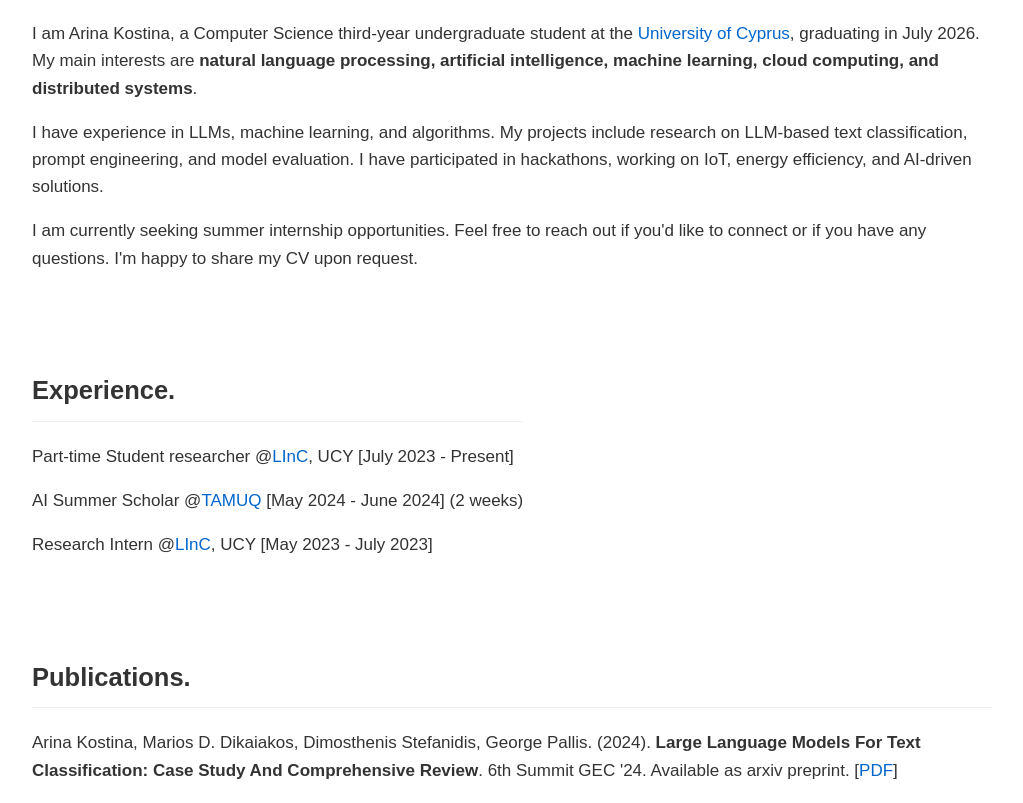
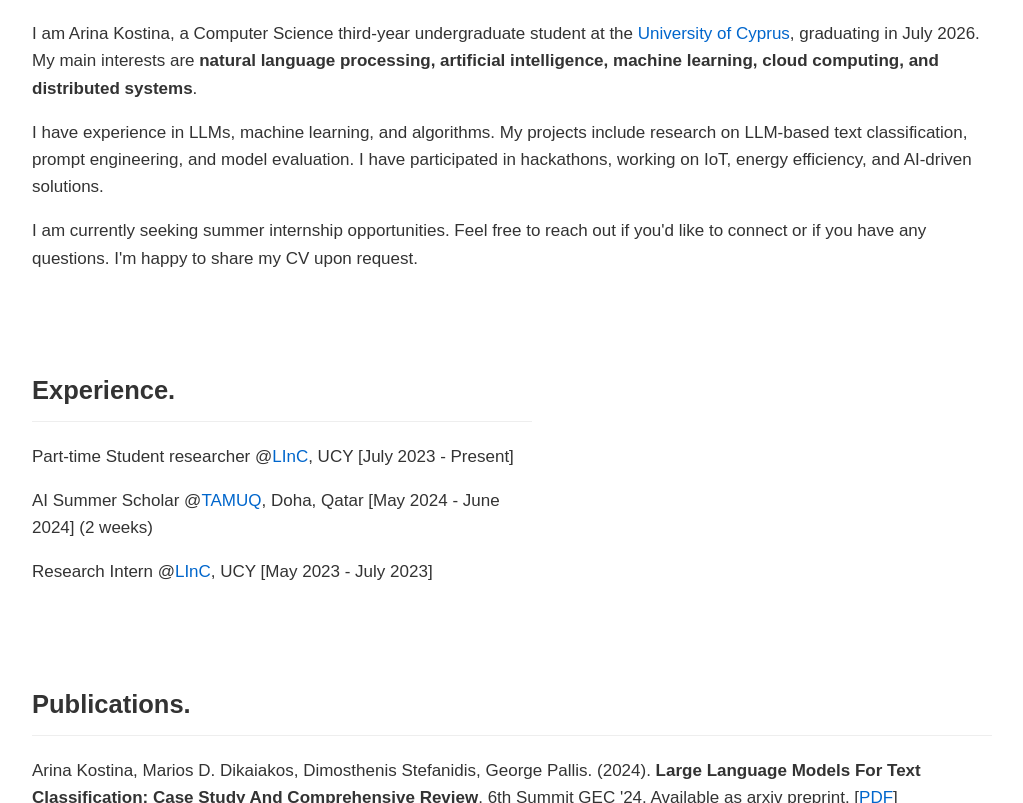
Before and after one commit to arinakostina1/mypage, a plain HTML site: page index.html in a window 1280 px wide. Shown: the part 408-1211 px from the top of the page, without its empty margins (128-1151 px from the left). Drawn offline with Linux system fonts and the light colour scheme.

Commit message:
add content

```diff
--- a/index.html
+++ b/index.html
@@ -76,10 +76,10 @@
         </div>
 
         <div class="side-by-side-container">
-            <div class="section" id="experience">
+            <div class="section" id="experience" style="max-width: 500px;">
                 <h2>Experience.</h2>
                 <p>Part-time Student researcher @<a href="https://linc.ucy.ac.cy/" target="_blank" rel="noopener noreferrer">LInC</a>, UCY [July 2023 - Present]</p>
-                <p>AI Summer Scholar @<a href="https://www.qatar.tamu.edu/" target="_blank" rel="noopener noreferrer">TAMUQ</a> [May 2024 - June 2024] (2 weeks)</p>
+                <p>AI Summer Scholar @<a href="https://www.qatar.tamu.edu/" target="_blank" rel="noopener noreferrer">TAMUQ</a>, Doha, Qatar [May 2024 - June 2024] (2 weeks)</p>
                 <p>Research Intern @<a href="https://linc.ucy.ac.cy/" target="_blank" rel="noopener noreferrer">LInC</a>, UCY [May 2023 - July 2023]</p>
             </div>
             <div class="ascii-container">
```
